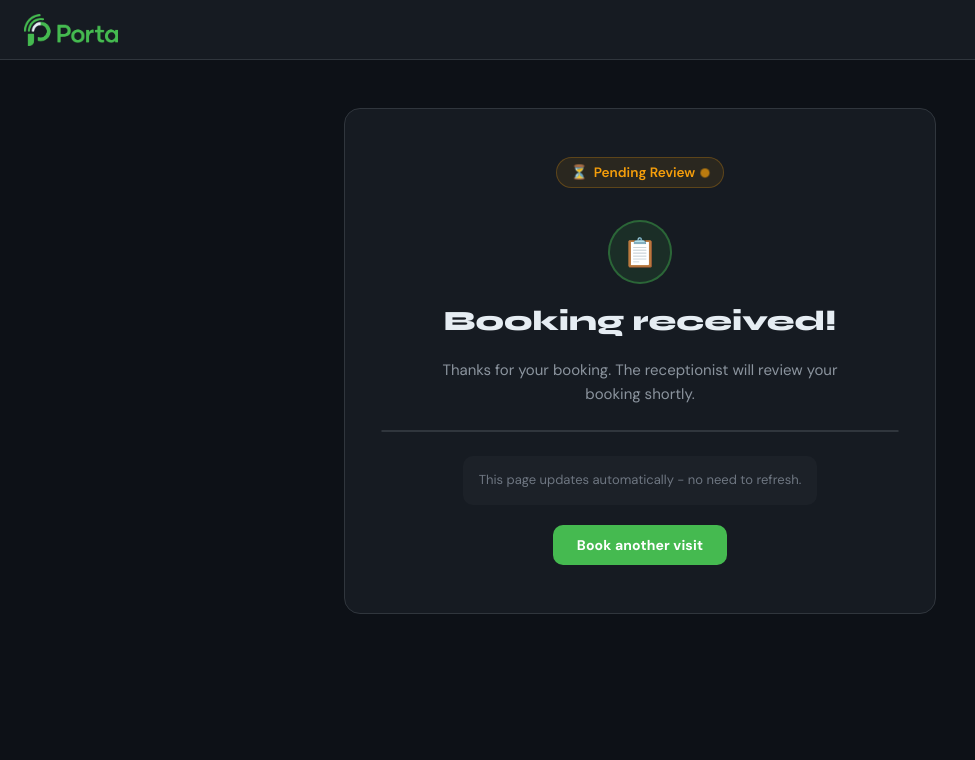
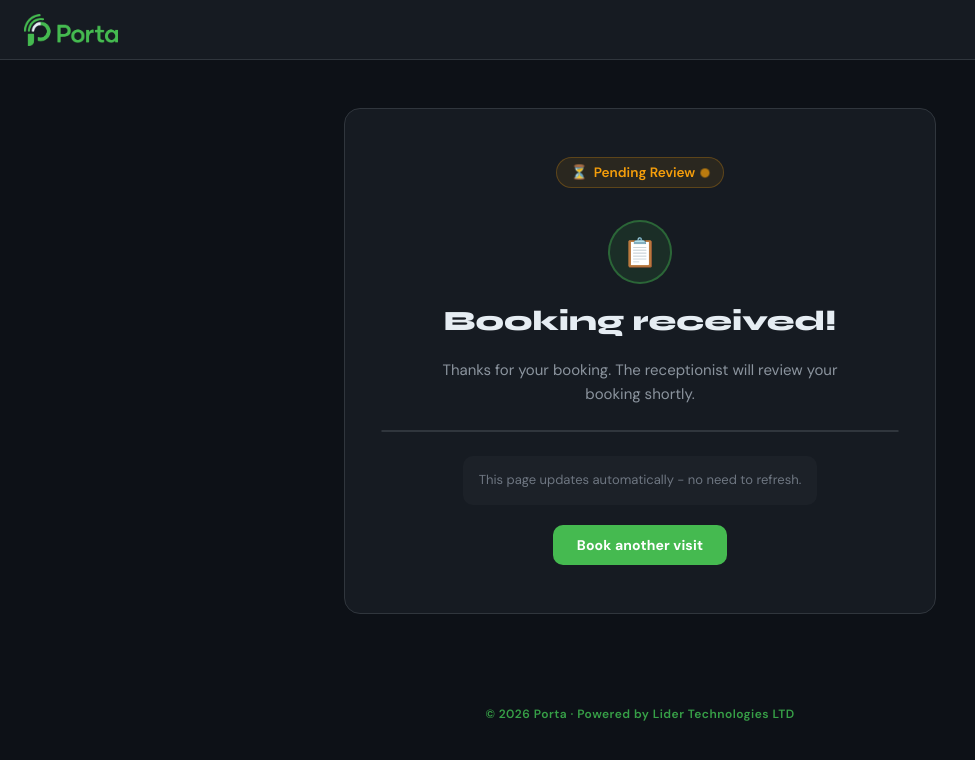
Before and after one commit to LiderLabs/Porta-Booking, a React (Vite) app: page /confirmed in a window 1280 px wide. Shown: the top 760 px of the page, without its empty margins (0-975 px from the left). Built offline with nearby package versions, Linux system fonts and the light colour scheme; no server answers.

Commit message:
add footer to booking and confirmation pages

```diff
--- a/src/features/booking/pages/BookingPage.tsx
+++ b/src/features/booking/pages/BookingPage.tsx
@@ -284,6 +284,7 @@ export function BookingPage() {
           Your booking will be reviewed by our team. You will receive a confirmation once accepted.
         </p>
       </div>
+      <div style={{textAlign:"center",padding:"12px 24px",fontSize:"12px",fontWeight:600,color:"#3fb950",letterSpacing:"0.04em",opacity:0.85}}>© {new Date().getFullYear()} Porta · Powered by Lider Technologies LTD</div>
     </div>
   );
 }
--- a/src/features/booking/pages/ConfirmationPage.tsx
+++ b/src/features/booking/pages/ConfirmationPage.tsx
@@ -63,7 +63,7 @@ export function ConfirmationPage() {
   const currentStatus = booking?.status ?? "pending";
   const statusCfg = STATUS_CONFIG[currentStatus] ?? STATUS_CONFIG.pending;
 
-  return (
+  return (<>
     <div className="bk">
       <div className="bk-header">
         <div className="bk-logo"><img src="/Porta.png" alt="Porta" style={{height:"32px",width:"auto"}}/></div>
@@ -181,5 +181,7 @@ export function ConfirmationPage() {
         }
       `}</style>
     </div>
+      <div style={{textAlign:"center",padding:"12px 24px",fontSize:"12px",fontWeight:600,color:"#3fb950",letterSpacing:"0.04em",opacity:0.85}}>© {new Date().getFullYear()} Porta · Powered by Lider Technologies LTD</div>
+  </>
   );
 }
```
Also changed, not shown: 1 other file (tests, documents, lock files or other folders).
